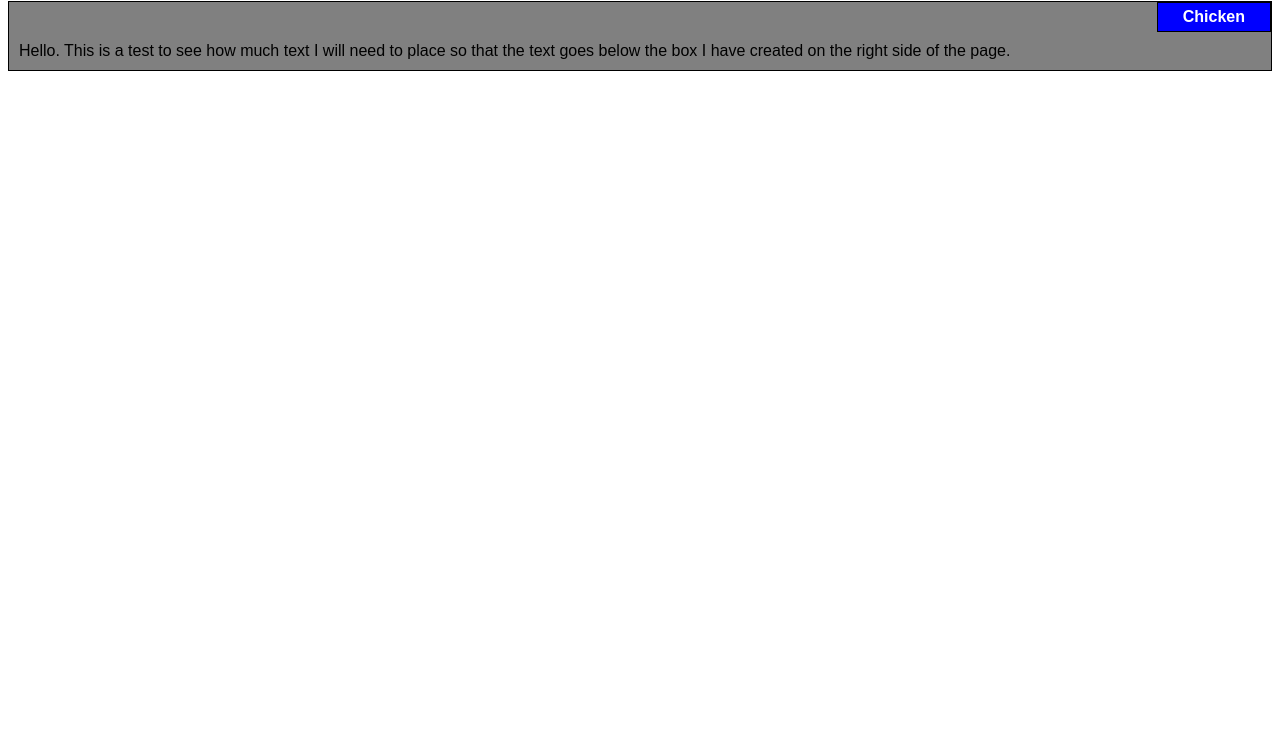
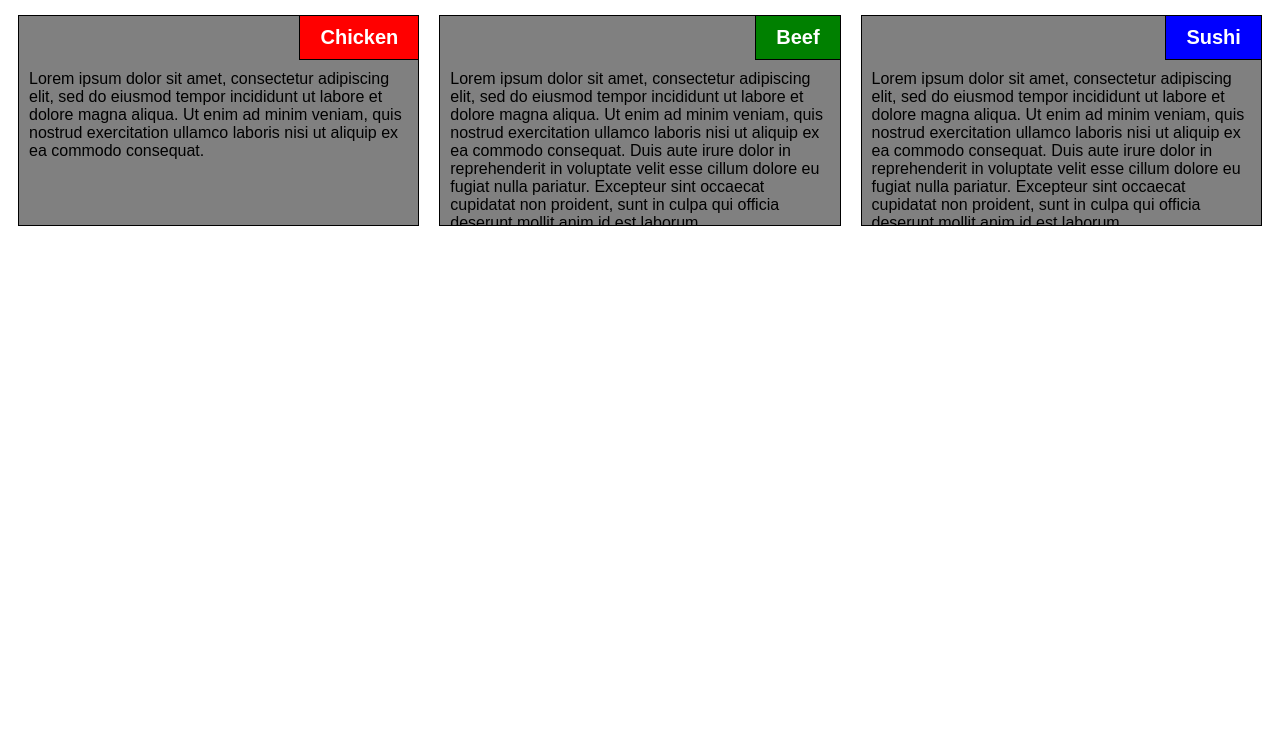
Before and after one commit to bryanpijohnson/coursera-test, a plain HTML site: page module2-solution/index.html in a window 1280 px wide. Shown: the part 56-800 px from the top of the page. Drawn offline with Linux system fonts and the light colour scheme.

Commit message:
Updated Module 2 Solution

```diff
--- a/module2-solution/css/mod2soln.css
+++ b/module2-solution/css/mod2soln.css
@@ -2,30 +2,73 @@
   box-sizing: border-box;
   font-family: Arial, Helvetica, sans-serif;
 }
+
 h1 {
-  margin: 10px;
+  font-size: 175%;
+  margin-bottom: 10px;
   text-align: center;
 }
 
-div.box {
-  border: 1px solid black;
+.box {
+  border: 1px black solid;
   background-color: gray;
-  margin-bottom: 5px;
+  margin: 10px;
   position: relative;
-  clear: both;
 }
 
-div.subbox{
-  border: 1px solid black;
-  text-align: center;
-  background-color: blue;
-  margin: 0px;
+p {
+  border-left: 1px solid black;
+  border-bottom: 1px solid black;
+  margin: auto;
+  padding: 10px 20px 10px 20px;
   color: white;
-  padding: 5px 25px 5px 25px;
+  font-size: 125%;
   font-weight: bold;
   float: right;
 }
+
+.p1 {
+  background-color: red;
+}
+
+.p2 {
+  background-color: green;
+}
+
+.p3 {
+  background-color: blue;
+}
+
 section {
   padding: 10px;
   clear: both;
+  height: 165px;
+  overflow: auto;
 }
+
+/* Simple Responsive Framework */
+.row {
+  width: 100%;
+}
+
+/********** Desktop devices only **********/
+@media (min-width: 992px) {
+  .col-lg-4 {
+    float: left;
+    width: 33.33%;
+  }
+}
+
+/********** Tablet devices only *********/
+@media (min-width: 768px) and (max-width: 991px) {
+  .col-md-6 {
+    float: left;
+    width: 50%;
+  }
+  .col-md-12 {
+    float: left;
+    width: 100%;
+  }
+}
+
+/********** End Media Devices **********/
--- a/module2-solution/index.html
+++ b/module2-solution/index.html
@@ -1,16 +1,36 @@
 <!DOCTYPE html>
 <html>
+
 <head>
 <meta charset="utf-8">
+<meta name="viewport" content="width=device-width, initial-scale=1">
 <title>Assignment Solution for Module 2</title>
 <link rel="stylesheet" href="css/mod2soln.css">
 </head>
 
 <body>
   <h1>Our Menu</h1>
-  <div class="box">
-    <div class="subbox">Chicken</div>
-    <section>Hello. This is a test to see how much text I will need to place so that the text goes below the box I have created on the right side of the page.</section>
+  <div class="row">
+    <div class="col-lg-4 col-md-6">
+      <div class="box">
+        <p class="p1">Chicken</p>
+        <section>Lorem ipsum dolor sit amet, consectetur adipiscing elit, sed do eiusmod tempor incididunt ut labore et dolore magna aliqua. Ut enim ad minim veniam, quis nostrud exercitation ullamco laboris nisi ut aliquip ex ea commodo consequat.</section>
+      </div>
+    </div>
+
+    <div class="col-lg-4 col-md-6">
+      <div class="box">
+        <p class="p2">Beef</p>
+        <section>Lorem ipsum dolor sit amet, consectetur adipiscing elit, sed do eiusmod tempor incididunt ut labore et dolore magna aliqua. Ut enim ad minim veniam, quis nostrud exercitation ullamco laboris nisi ut aliquip ex ea commodo consequat. Duis aute irure dolor in reprehenderit in voluptate velit esse cillum dolore eu fugiat nulla pariatur. Excepteur sint occaecat cupidatat non proident, sunt in culpa qui officia deserunt mollit anim id est laborum.</section>
+      </div>
+    </div>
+
+    <div class="col-lg-4 col-md-12">
+      <div class="box">
+        <p class="p3">Sushi</p>
+        <section>Lorem ipsum dolor sit amet, consectetur adipiscing elit, sed do eiusmod tempor incididunt ut labore et dolore magna aliqua. Ut enim ad minim veniam, quis nostrud exercitation ullamco laboris nisi ut aliquip ex ea commodo consequat. Duis aute irure dolor in reprehenderit in voluptate velit esse cillum dolore eu fugiat nulla pariatur. Excepteur sint occaecat cupidatat non proident, sunt in culpa qui officia deserunt mollit anim id est laborum.</section>
+      </div>
+    </div>
   </div>
 </body>
 </html>
```
